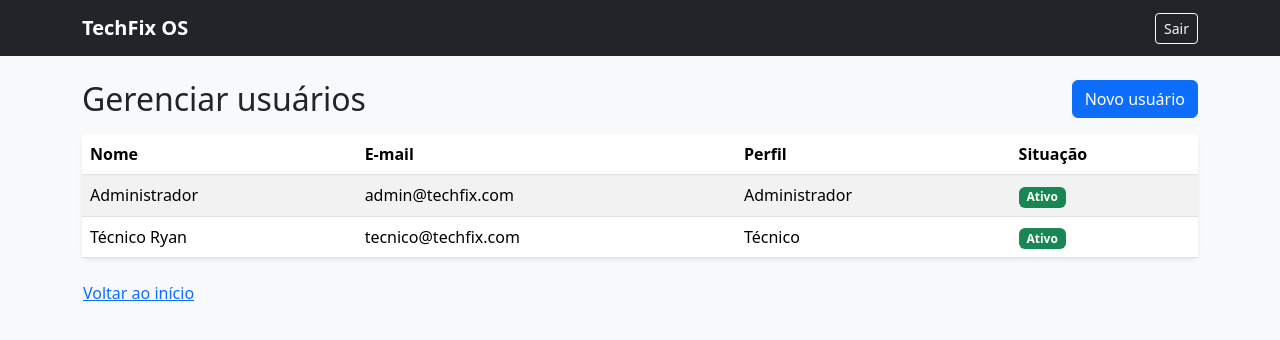
After one commit to CodenameNep/Projeto-final-Springboot-Web, a Spring Boot app: page /usuarios in a window 1280 px wide. The commit adds this page. Shown: the top 340 px of the page. Run offline with Spring Boot 4, Linux system fonts and the light colour scheme; a user stored in the database is signed in; some of the project's set-up classes (security, data sources, template engines, error pages and the like) are left out, and stand-ins take their place.

Commit message:
gerenciamento de usuarios e controle de permissoes por perfil nas rotas

```diff
--- /dev/null
+++ b/src/main/java/com/assistencia/controller/UsuarioController.java
@@ -0,0 +1,73 @@
+package com.assistencia.controller;
+
+import com.assistencia.dto.UsuarioCadastroDTO;
+import com.assistencia.model.Usuario;
+import com.assistencia.model.enums.Perfil;
+import com.assistencia.service.UsuarioService;
+import jakarta.validation.Valid;
+import java.util.Locale;
+import org.springframework.security.access.prepost.PreAuthorize;
+import org.springframework.security.crypto.password.PasswordEncoder;
+import org.springframework.stereotype.Controller;
+import org.springframework.ui.Model;
+import org.springframework.validation.BindingResult;
+import org.springframework.web.bind.annotation.GetMapping;
+import org.springframework.web.bind.annotation.ModelAttribute;
+import org.springframework.web.bind.annotation.PostMapping;
+import org.springframework.web.bind.annotation.RequestMapping;
+
+@Controller
+@RequestMapping("/usuarios")
+@PreAuthorize("hasRole('ADMIN')")
+public class UsuarioController {
+
+    private final UsuarioService usuarioService;
+    private final PasswordEncoder passwordEncoder;
+
+    public UsuarioController(UsuarioService usuarioService, PasswordEncoder passwordEncoder) {
+        this.usuarioService = usuarioService;
+        this.passwordEncoder = passwordEncoder;
+    }
+
+    @ModelAttribute("perfis")
+    public Perfil[] perfis() {
+        return Perfil.values();
+    }
+
+    @GetMapping
+    public String listar(Model model) {
+        model.addAttribute("usuarios", usuarioService.listarTodos());
+        return "usuarios/lista";
+    }
+
+    @GetMapping("/novo")
+    public String novo(Model model) {
+        model.addAttribute("usuario", new UsuarioCadastroDTO());
+        return "usuarios/formulario";
+    }
+
+    @PostMapping
+    public String cadastrar(@Valid @ModelAttribute("usuario") UsuarioCadastroDTO dados,
+                            BindingResult erros) {
+        if (erros.hasErrors()) {
+            return "usuarios/formulario";
+        }
+
+        Usuario usuario = new Usuario();
+        usuario.setNome(dados.getNome().trim());
+        usuario.setEmail(dados.getEmail().trim().toLowerCase(Locale.ROOT));
+        usuario.setSenha(dados.getSenha());
+        usuario.setPerfil(dados.getPerfil());
+        usuario.setAtivo(true);
+
+        try {
+            // UsuarioService ja utiliza BCrypt atraves do PasswordEncoder.
+            usuarioService.salvar(usuario, passwordEncoder);
+        } catch (IllegalArgumentException e) {
+            erros.rejectValue("email", "email.duplicado", e.getMessage());
+            return "usuarios/formulario";
+        }
+
+        return "redirect:/usuarios?sucesso";
+    }
+}
--- a/src/main/resources/templates/index.html
+++ b/src/main/resources/templates/index.html
@@ -20,6 +20,9 @@
             </button>
             <div class="collapse navbar-collapse" id="navContent">
                 <ul class="navbar-nav ms-auto align-items-center">
+                    <li class="nav-item me-3" sec:authorize="hasRole('ADMIN')">
+                        <a class="nav-link text-light" th:href="@{/usuarios}">Gerenciar usuários</a>
+                    </li>
                     <li class="nav-item me-3 text-light">
                         <small>Conectado como: </small>
                         <strong sec:authentication="name" class="text-info">usuario</strong>
--- /dev/null
+++ b/src/main/resources/templates/usuarios/lista.html
@@ -0,0 +1,60 @@
+<!DOCTYPE html>
+<html lang="pt-br" xmlns:th="http://www.thymeleaf.org">
+<head>
+    <meta charset="UTF-8">
+    <meta name="viewport" content="width=device-width, initial-scale=1.0">
+    <title>Usuários - TechFix OS</title>
+    <link href="https://cdn.jsdelivr.net/npm/bootstrap@5.3.3/dist/css/bootstrap.min.css" rel="stylesheet">
+</head>
+<body class="bg-light">
+<nav class="navbar navbar-dark bg-dark">
+    <div class="container">
+        <a class="navbar-brand fw-bold" th:href="@{/}">TechFix OS</a>
+        <form th:action="@{/logout}" method="post">
+            <button class="btn btn-outline-light btn-sm" type="submit">Sair</button>
+        </form>
+    </div>
+</nav>
+
+<main class="container py-4">
+    <div class="d-flex flex-wrap justify-content-between align-items-center gap-2 mb-3">
+        <h2 class="mb-0">Gerenciar usuários</h2>
+        <a class="btn btn-primary" th:href="@{/usuarios/novo}">Novo usuário</a>
+    </div>
+
+    <div th:if="${param.sucesso}" class="alert alert-success" role="alert">
+        Usuário cadastrado com sucesso.
+    </div>
+
+    <div class="card border-0 shadow-sm">
+        <div class="table-responsive">
+            <table class="table table-striped mb-0 align-middle">
+                <thead>
+                    <tr>
+                        <th>Nome</th>
+                        <th>E-mail</th>
+                        <th>Perfil</th>
+                        <th>Situação</th>
+                    </tr>
+                </thead>
+                <tbody>
+                    <tr th:each="usuario : ${usuarios}">
+                        <td th:text="${usuario.nome}">Nome</td>
+                        <td th:text="${usuario.email}">email@exemplo.com</td>
+                        <td th:text="${usuario.perfil.descricao}">Perfil</td>
+                        <td>
+                            <span th:if="${usuario.ativo}" class="badge text-bg-success">Ativo</span>
+                            <span th:unless="${usuario.ativo}" class="badge text-bg-secondary">Inativo</span>
+                        </td>
+                    </tr>
+                    <tr th:if="${#lists.isEmpty(usuarios)}">
+                        <td colspan="4" class="text-center text-muted py-4">Nenhum usuário cadastrado.</td>
+                    </tr>
+                </tbody>
+            </table>
+        </div>
+    </div>
+    <a class="btn btn-link mt-3 ps-0" th:href="@{/}">Voltar ao início</a>
+</main>
+</body>
+</html>
```
Also changed, not shown: src/main/java/com/assistencia/dto/UsuarioCadastroDTO.java (added, +58 -0 lines), src/main/resources/templates/usuarios/formulario.html (added, +58 -0 lines).
